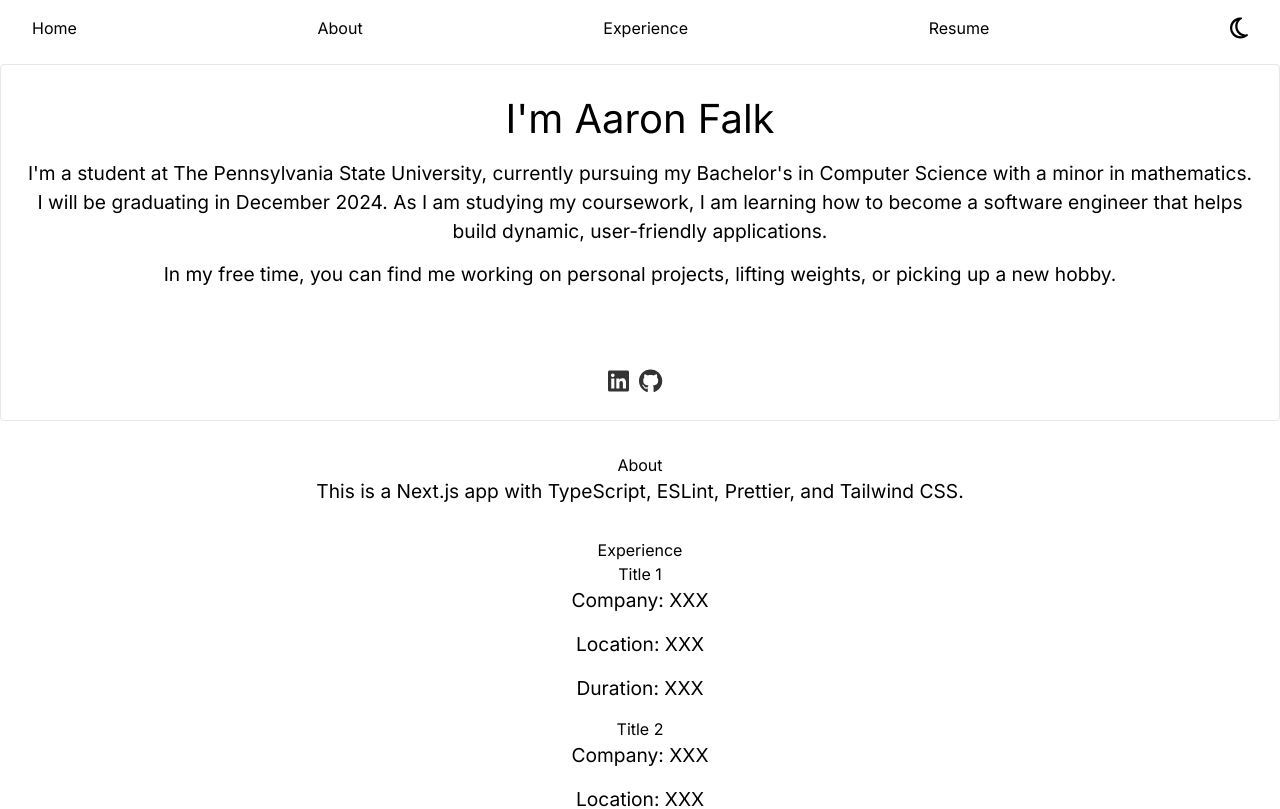
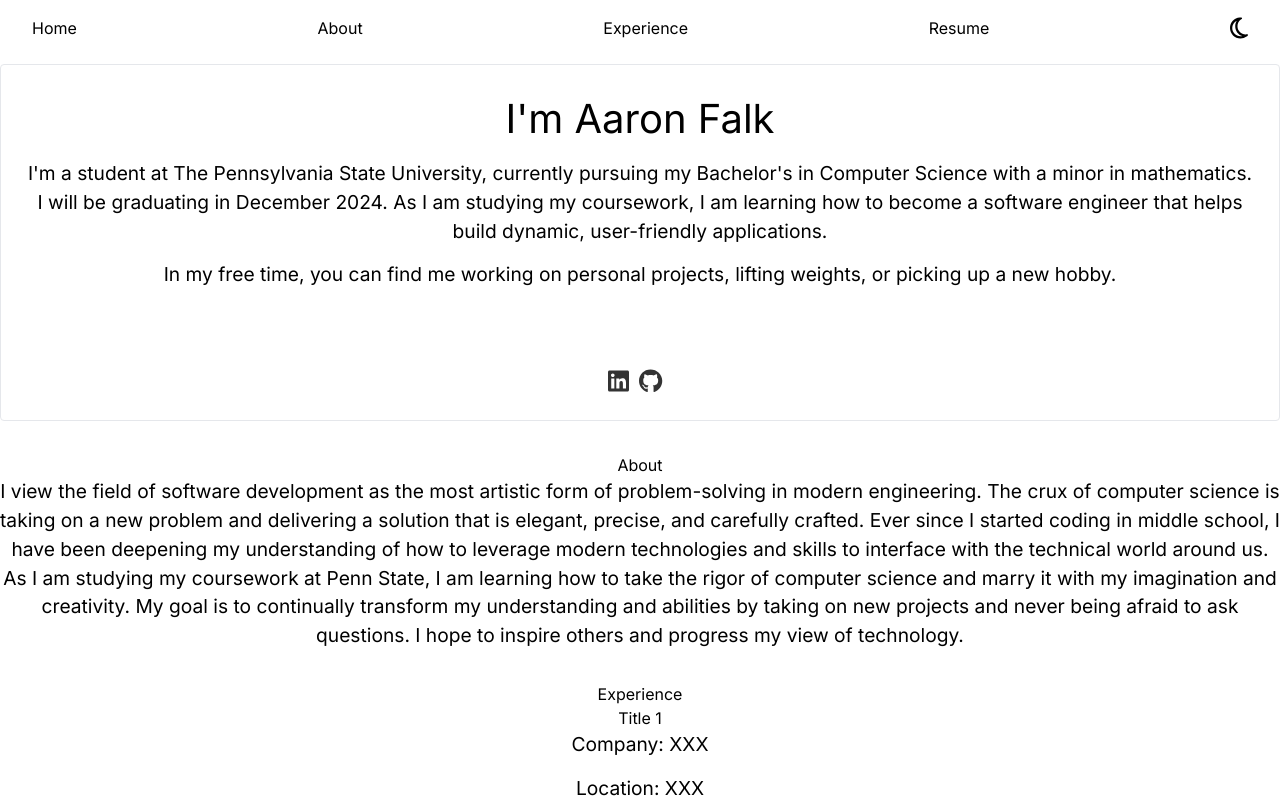
Before and after one commit to aaronfalk25/personal-website, a Next.js app: page / in a window 1280 px wide. Shown: the top 809 px of the page. Built offline with nearby package versions, Linux system fonts and the light colour scheme.

Commit message:
rip about section from linkedin bio

```diff
--- a/src/app/components/About/index.tsx
+++ b/src/app/components/About/index.tsx
@@ -6,7 +6,9 @@
         <Element name="about">
             <h1>About</h1>
             <p>
-                This is a Next.js app with TypeScript, ESLint, Prettier, and Tailwind CSS.
+            I view the field of software development as the most artistic form of problem-solving in modern engineering. The crux of computer science is taking on a new problem and delivering a solution that is elegant, precise, and carefully crafted. Ever since I started coding in middle school, I have been deepening my understanding of how to leverage modern technologies and skills to interface with the technical world around us.
+
+            As I am studying my coursework at Penn State, I am learning how to take the rigor of computer science and marry it with my imagination and creativity. My goal is to continually transform my understanding and abilities by taking on new projects and never being afraid to ask questions. I hope to inspire others and progress my view of technology.
             </p>
         </Element>
     );
```
